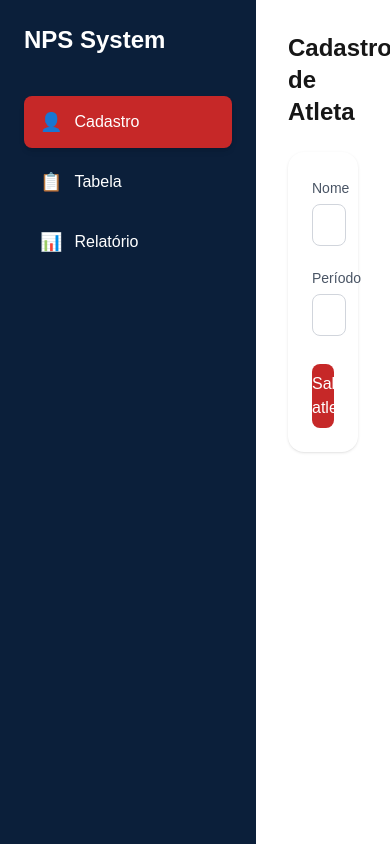
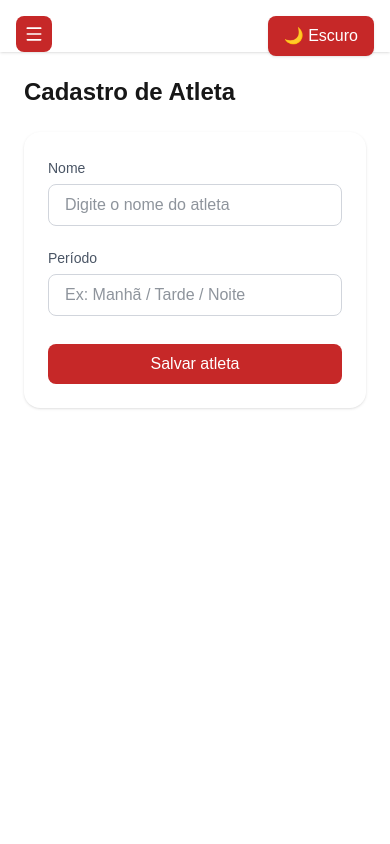
Before and after one commit to pulseflownps-creator/sistema-nps, a Next.js app: page /nps/cadastro in a window 390 px wide. Built offline with nearby package versions, Linux system fonts and the light colour scheme.

Commit message:
desing 2

```diff
--- a/app/layout.js
+++ b/app/layout.js
@@ -1,5 +1,8 @@
+"use client";
+
 import "./globals.css";
 import { Inter } from "next/font/google";
+import { useEffect, useState } from "react";
 
 const inter = Inter({
   subsets: ["latin"],
@@ -11,9 +14,38 @@ export const metadata = {
 };
 
 export default function RootLayout({ children }) {
+  const [dark, setDark] = useState(false);
+
+  useEffect(() => {
+    const saved = localStorage.getItem("theme");
+    if (saved === "dark") setDark(true);
+  }, []);
+
+  useEffect(() => {
+    if (dark) {
+      document.documentElement.classList.add("dark");
+      localStorage.setItem("theme", "dark");
+    } else {
+      document.documentElement.classList.remove("dark");
+      localStorage.setItem("theme", "light");
+    }
+  }, [dark]);
+
   return (
     <html lang="pt-br">
-      <body className={`${inter.variable} font-sans bg-[#F3F4F6] text-gray-800`}>
+      <body
+        className={`${inter.variable} font-sans transition-colors
+        ${dark ? "bg-[#0B1F3A] text-white" : "bg-[#F3F4F6] text-gray-800"}
+      `}
+      >
+        {/* BOTÃO DE TEMA */}
+        <button
+          onClick={() => setDark(!dark)}
+          className="fixed top-4 right-4 z-50 bg-[#C62828] text-white px-4 py-2 rounded-lg shadow"
+        >
+          {dark ? "☀️ Claro" : "🌙 Escuro"}
+        </button>
+
         {children}
       </body>
     </html>
--- a/app/nps/cadastro/page.js
+++ b/app/nps/cadastro/page.js
@@ -1,14 +1,33 @@
 'use client'
 import { useState } from 'react'
 import { supabase } from '../../../lib/supabase'
+import toast, { Toaster } from 'react-hot-toast'
 
 export default function Cadastro() {
   const [nome, setNome] = useState('')
   const [periodo, setPeriodo] = useState('')
+  const [loading, setLoading] = useState(false)
 
   const salvar = async () => {
-    await supabase.from('atletas').insert([{ nome, periodo }])
-    alert('Salvo com sucesso!')
+    if (!nome || !periodo) {
+      toast.error('Preencha todos os campos')
+      return
+    }
+
+    setLoading(true)
+
+    const { error } = await supabase
+      .from('atletas')
+      .insert([{ nome, periodo }])
+
+    setLoading(false)
+
+    if (error) {
+      toast.error('Erro ao salvar')
+      return
+    }
+
+    toast.success('Atleta cadastrado!')
     setNome('')
     setPeriodo('')
   }
@@ -16,34 +35,47 @@ export default function Cadastro() {
   return (
     <div className="max-w-xl">
 
+      {/* TOAST */}
+      <Toaster position="top-right" />
+
       {/* TÍTULO */}
       <h1 className="text-2xl font-semibold mb-6">
         Cadastro de Atleta
       </h1>
 
       {/* CARD */}
-      <div className="bg-white p-6 rounded-2xl shadow-sm flex flex-col gap-5">
+      <div className="bg-white dark:bg-[#1E293B] p-6 rounded-2xl shadow-sm flex flex-col gap-5 transition">
 
         {/* INPUT NOME */}
         <div>
-          <label className="text-sm text-gray-600">Nome</label>
+          <label className="text-sm text-gray-600 dark:text-gray-300">
+            Nome
+          </label>
           <input
             value={nome}
             onChange={e => setNome(e.target.value)}
             placeholder="Digite o nome do atleta"
-            className="w-full mt-1 border border-gray-300 rounded-lg px-4 py-2
+            className="w-full mt-1 border border-gray-300 dark:border-gray-600
+            bg-white dark:bg-[#0B1F3A]
+            text-gray-800 dark:text-white
+            rounded-lg px-4 py-2 transition
             focus:outline-none focus:ring-2 focus:ring-[#C62828]"
           />
         </div>
 
         {/* INPUT PERÍODO */}
         <div>
-          <label className="text-sm text-gray-600">Período</label>
+          <label className="text-sm text-gray-600 dark:text-gray-300">
+            Período
+          </label>
           <input
             value={periodo}
             onChange={e => setPeriodo(e.target.value)}
             placeholder="Ex: Manhã / Tarde / Noite"
-            className="w-full mt-1 border border-gray-300 rounded-lg px-4 py-2
+            className="w-full mt-1 border border-gray-300 dark:border-gray-600
+            bg-white dark:bg-[#0B1F3A]
+            text-gray-800 dark:text-white
+            rounded-lg px-4 py-2 transition
             focus:outline-none focus:ring-2 focus:ring-[#C62828]"
           />
         </div>
@@ -51,9 +83,19 @@ export default function Cadastro() {
         {/* BOTÃO */}
         <button
           onClick={salvar}
-          className="mt-2 bg-[#C62828] hover:bg-red-700 text-white py-2 rounded-lg transition"
+          disabled={loading}
+          className="mt-2 bg-[#C62828] hover:bg-red-700
+          disabled:bg-gray-400
+          text-white py-2 rounded-lg transition flex items-center justify-center gap-2"
         >
-          Salvar atleta
+          {loading ? (
+            <>
+              <span className="animate-spin border-2 border-white border-t-transparent rounded-full w-4 h-4"></span>
+              Salvando...
+            </>
+          ) : (
+            "Salvar atleta"
+          )}
         </button>
 
       </div>
--- a/app/nps/layout.js
+++ b/app/nps/layout.js
@@ -2,21 +2,54 @@
 
 import Link from "next/link";
 import { usePathname } from "next/navigation";
+import { useState } from "react";
+
+import {
+  User,
+  Table,
+  BarChart3,
+  Menu,
+  X
+} from "lucide-react";
 
 export default function NpsLayout({ children }) {
   const pathname = usePathname();
+  const [open, setOpen] = useState(false);
 
   const menu = [
-    { name: "Cadastro", path: "/nps/cadastro", icon: "👤" },
-    { name: "Tabela", path: "/nps/tabela", icon: "📋" },
-    { name: "Relatório", path: "/nps/relatorio", icon: "📊" },
+    { name: "Cadastro", path: "/nps/cadastro", icon: User },
+    { name: "Tabela", path: "/nps/tabela", icon: Table },
+    { name: "Relatório", path: "/nps/relatorio", icon: BarChart3 },
   ];
 
   return (
     <div className="flex h-screen">
 
+      {/* MOBILE BUTTON */}
+      <button
+        onClick={() => setOpen(true)}
+        className="md:hidden fixed top-4 left-4 z-50 bg-[#C62828] text-white p-2 rounded-lg"
+      >
+        <Menu size={20} />
+      </button>
+
       {/* SIDEBAR */}
-      <aside className="w-64 bg-[#0B1F3A] text-white flex flex-col p-6">
+      <aside
+        className={`
+          fixed md:relative z-40 h-full w-64 p-6 flex flex-col
+          bg-[#0B1F3A] text-white
+          transform transition-transform duration-300
+          ${open ? "translate-x-0" : "-translate-x-full md:translate-x-0"}
+        `}
+      >
+
+        {/* CLOSE MOBILE */}
+        <button
+          onClick={() => setOpen(false)}
+          className="md:hidden mb-6 self-end"
+        >
+          <X />
+        </button>
 
         <h1 className="text-2xl font-bold mb-10">
           NPS System
@@ -25,11 +58,13 @@ export default function NpsLayout({ children }) {
         <nav className="flex flex-col gap-2">
           {menu.map((item) => {
             const isActive = pathname === item.path;
+            const Icon = item.icon;
 
             return (
               <Link
                 key={item.path}
                 href={item.path}
+                onClick={() => setOpen(false)}
                 className={`flex items-center gap-3 px-4 py-3 rounded-lg transition-all
                   ${
                     isActive
@@ -37,7 +72,7 @@ export default function NpsLayout({ children }) {
                       : "hover:bg-white/10"
                   }`}
               >
-                <span className="text-lg">{item.icon}</span>
+                <Icon size={18} />
                 <span>{item.name}</span>
               </Link>
             );
@@ -47,9 +82,20 @@ export default function NpsLayout({ children }) {
       </aside>
 
       {/* CONTEÚDO */}
-      <main className="flex-1 p-8 overflow-y-auto">
-        {children}
-      </main>
+      <div className="flex-1 flex flex-col">
+
+        {/* HEADER */}
+        <header className="bg-white dark:bg-[#0B1F3A] px-6 py-4 shadow-sm flex justify-end">
+          <span className="text-sm text-gray-500 dark:text-gray-300">
+            Sistema NPS
+          </span>
+        </header>
+
+        <main className="flex-1 p-6 md:p-8 overflow-y-auto">
+          {children}
+        </main>
+
+      </div>
 
     </div>
   );
--- a/app/nps/relatorio/page.js
+++ b/app/nps/relatorio/page.js
@@ -1,6 +1,7 @@
 'use client'
 import { useState } from 'react'
 import { supabase } from '../../../lib/supabase'
+import toast, { Toaster } from 'react-hot-toast'
 
 import {
   BarChart,
@@ -13,9 +14,18 @@ import {
 
 export default function Relatorio() {
   const [dados, setDados] = useState(null)
+  const [loading, setLoading] = useState(false)
 
   const gerar = async () => {
-    const { data } = await supabase.from('atletas').select('*')
+    setLoading(true)
+
+    const { data, error } = await supabase.from('atletas').select('*')
+
+    if (error) {
+      toast.error('Erro ao gerar relatório')
+      setLoading(false)
+      return
+    }
 
     const mesAtual = new Date().getMonth()
 
@@ -31,49 +41,64 @@ export default function Relatorio() {
       respondidos,
       percentual: total ? ((respondidos / total) * 100).toFixed(1) : 0
     })
+
+    toast.success('Relatório gerado!')
+    setLoading(false)
   }
 
   const dataGrafico = dados
     ? [
-      { name: 'Total', valor: dados.total },
-      { name: 'Respondidos', valor: dados.respondidos }
-    ]
+        { name: 'Total', valor: dados.total },
+        { name: 'Respondidos', valor: dados.respondidos }
+      ]
     : []
 
   return (
     <div className="flex flex-col gap-6">
 
+      <Toaster position="top-right" />
+
       {/* TOPO */}
-      <div className="flex items-center justify-between">
+      <div className="flex flex-col md:flex-row md:items-center md:justify-between gap-4">
         <h1 className="text-2xl font-semibold">
           Relatório NPS
         </h1>
 
         <button
           onClick={gerar}
-          className="bg-[#C62828] hover:bg-red-700 text-white px-4 py-2 rounded-lg transition"
+          disabled={loading}
+          className="bg-[#C62828] hover:bg-red-700
+          disabled:bg-gray-400
+          text-white px-4 py-2 rounded-lg transition flex items-center justify-center gap-2"
         >
-          Gerar relatório
+          {loading ? (
+            <>
+              <span className="animate-spin border-2 border-white border-t-transparent rounded-full w-4 h-4"></span>
+              Gerando...
+            </>
+          ) : (
+            "Gerar relatório"
+          )}
         </button>
       </div>
 
       {/* MÉTRICAS */}
       {dados && (
-        <div className="grid grid-cols-3 gap-4">
+        <div className="grid grid-cols-1 md:grid-cols-3 gap-4">
 
-          <div className="bg-white p-5 rounded-xl shadow-sm">
-            <p className="text-sm text-gray-500">Total</p>
-            <h2 className="text-2xl font-bold">{dados.total}</h2>
+          <div className="bg-white dark:bg-[#1E293B] p-5 rounded-xl shadow-sm transition">
+            <p className="text-sm text-gray-500 dark:text-gray-300">Total</p>
+            <h2 className="text-3xl font-bold">{dados.total}</h2>
           </div>
 
-          <div className="bg-white p-5 rounded-xl shadow-sm">
-            <p className="text-sm text-gray-500">Respondidos</p>
-            <h2 className="text-2xl font-bold">{dados.respondidos}</h2>
+          <div className="bg-white dark:bg-[#1E293B] p-5 rounded-xl shadow-sm transition">
+            <p className="text-sm text-gray-500 dark:text-gray-300">Respondidos</p>
+            <h2 className="text-3xl font-bold">{dados.respondidos}</h2>
           </div>
 
-          <div className="bg-white p-5 rounded-xl shadow-sm">
-            <p className="text-sm text-gray-500">Percentual</p>
-            <h2 className="text-2xl font-bold">{dados.percentual}%</h2>
+          <div className="bg-white dark:bg-[#1E293B] p-5 rounded-xl shadow-sm transition">
+            <p className="text-sm text-gray-500 dark:text-gray-300">Percentual</p>
+            <h2 className="text-3xl font-bold">{dados.percentual}%</h2>
           </div>
 
         </div>
@@ -81,7 +106,7 @@ export default function Relatorio() {
 
       {/* GRÁFICO */}
       {dados && (
-        <div className="bg-white p-6 rounded-2xl shadow-sm">
+        <div className="bg-white dark:bg-[#1E293B] p-6 rounded-2xl shadow-sm transition">
           <h2 className="text-lg font-semibold mb-4">
             Desempenho
           </h2>
@@ -89,10 +114,10 @@ export default function Relatorio() {
           <div className="w-full h-[300px]">
             <ResponsiveContainer>
               <BarChart data={dataGrafico}>
-                <XAxis dataKey="name" />
-                <YAxis />
+                <XAxis stroke="#888" dataKey="name" />
+                <YAxis stroke="#888" />
                 <Tooltip />
-                <Bar dataKey="valor" radius={[6, 6, 0, 0]} />
+                <Bar dataKey="valor" fill="#C62828" radius={[6, 6, 0, 0]} />
               </BarChart>
             </ResponsiveContainer>
           </div>
--- a/app/nps/tabela/page.js
+++ b/app/nps/tabela/page.js
@@ -1,17 +1,28 @@
 'use client'
 import { useEffect, useState } from 'react'
 import { supabase } from '../../../lib/supabase'
+import toast, { Toaster } from 'react-hot-toast'
 
 export default function Tabela() {
   const [dados, setDados] = useState([])
+  const [loading, setLoading] = useState(true)
+  const [loadingId, setLoadingId] = useState(null)
 
   const carregar = async () => {
-    const { data } = await supabase
+    setLoading(true)
+
+    const { data, error } = await supabase
       .from('atletas')
       .select('*')
       .order('created_at')
 
+    if (error) {
+      toast.error('Erro ao carregar dados')
+    } else {
       setDados(data)
+    }
+
+    setLoading(false)
   }
 
   useEffect(() => {
@@ -19,16 +30,27 @@ export default function Tabela() {
   }, [])
 
   const atualizar = async (id, campo) => {
-    await supabase
+    setLoadingId(id)
+
+    const { error } = await supabase
       .from('atletas')
       .update({ [campo]: true })
       .eq('id', id)
 
+    if (error) {
+      toast.error('Erro ao atualizar')
+    } else {
+      toast.success('Atualizado com sucesso')
       carregar()
+    }
+
+    setLoadingId(null)
   }
 
   return (
     <div className="flex flex-col gap-6">
+
+      <Toaster position="top-right" />
 
       {/* TÍTULO */}
       <h1 className="text-2xl font-semibold">
@@ -36,12 +58,20 @@ export default function Tabela() {
       </h1>
 
       {/* CARD */}
-      <div className="bg-white rounded-2xl shadow-sm overflow-hidden">
+      <div className="bg-white dark:bg-[#1E293B] rounded-2xl shadow-sm overflow-hidden transition">
 
-        <table className="w-full">
+        {/* LOADING */}
+        {loading ? (
+          <div className="p-6 text-center text-gray-500 dark:text-gray-300">
+            Carregando dados...
+          </div>
+        ) : (
+
+          <div className="overflow-x-auto">
+            <table className="w-full min-w-[600px]">
 
               {/* CABEÇALHO */}
-          <thead className="bg-gray-100 text-gray-600 text-sm">
+              <thead className="bg-gray-100 dark:bg-[#0B1F3A] text-gray-600 dark:text-gray-300 text-sm">
                 <tr>
                   <th className="text-left p-4">#</th>
                   <th className="text-left p-4">Nome</th>
@@ -56,21 +86,21 @@ export default function Tabela() {
                 {dados.map((a, i) => (
                   <tr
                     key={a.id}
-                className="border-t hover:bg-gray-50 transition"
+                    className="border-t dark:border-gray-700 hover:bg-gray-50 dark:hover:bg-[#0B1F3A]/50 transition"
                   >
                     <td className="p-4 text-sm text-gray-500">
                       {i + 1}
                     </td>
 
-                <td className="p-4 font-medium">
+                    <td className="p-4 font-medium text-gray-800 dark:text-white">
                       {a.nome}
                     </td>
 
-                <td className="p-4 text-gray-600">
+                    <td className="p-4 text-gray-600 dark:text-gray-300">
                       {a.periodo}
                     </td>
 
-                <td className="p-4 text-gray-600">
+                    <td className="p-4 text-gray-600 dark:text-gray-300">
                       {new Date(a.created_at).toLocaleDateString()}
                     </td>
 
@@ -78,34 +108,42 @@ export default function Tabela() {
                     <td className="p-4">
                       <div className="flex gap-2">
 
-                    {/* +1 DIA */}
+                        {/* +1 */}
                         <button
-                      disabled={a.respondido || a.enviado_dia1}
+                          disabled={a.respondido || a.enviado_dia1 || loadingId === a.id}
                           onClick={() => atualizar(a.id, 'enviado_dia1')}
-                      className="px-3 py-1 rounded-lg text-sm bg-blue-100 text-blue-700 hover:bg-blue-200 disabled:bg-gray-200 disabled:text-gray-400 transition"
+                          className="px-3 py-1 rounded-lg text-sm bg-blue-100 text-blue-700 hover:bg-blue-200
+                          disabled:bg-gray-200 disabled:text-gray-400 transition flex items-center gap-1"
                         >
-                      +1
+                          {loadingId === a.id ? "..." : "+1"}
                         </button>
 
-                    {/* +7 DIAS */}
+                        {/* +7 */}
                         <button
-                      disabled={a.respondido || a.enviado_semana}
+                          disabled={a.respondido || a.enviado_semana || loadingId === a.id}
                           onClick={() => atualizar(a.id, 'enviado_semana')}
-                      className="px-3 py-1 rounded-lg text-sm bg-purple-100 text-purple-700 hover:bg-purple-200 disabled:bg-gray-200 disabled:text-gray-400 transition"
+                          className="px-3 py-1 rounded-lg text-sm bg-purple-100 text-purple-700 hover:bg-purple-200
+                          disabled:bg-gray-200 disabled:text-gray-400 transition"
                         >
-                      +7
+                          {loadingId === a.id ? "..." : "+7"}
                         </button>
 
                         {/* RESPONDIDO */}
                         <button
+                          disabled={loadingId === a.id}
                           onClick={() => atualizar(a.id, 'respondido')}
                           className={`px-3 py-1 rounded-lg text-sm transition
-                        ${a.respondido
+                            ${
+                              a.respondido
                                 ? "bg-green-100 text-green-700"
                                 : "bg-[#C62828] text-white hover:bg-red-700"
                             }`}
                         >
-                      {a.respondido ? "Respondido" : "Marcar"}
+                          {loadingId === a.id
+                            ? "..."
+                            : a.respondido
+                            ? "Respondido"
+                            : "Marcar"}
                         </button>
 
                       </div>
@@ -115,7 +153,9 @@ export default function Tabela() {
               </tbody>
 
             </table>
+          </div>
 
+        )}
       </div>
     </div>
   )
--- a/package.json
+++ b/package.json
@@ -10,9 +10,11 @@
   },
   "dependencies": {
     "@supabase/supabase-js": "^2.100.0",
+    "lucide-react": "^1.7.0",
     "next": "16.2.1",
     "react": "19.2.4",
     "react-dom": "19.2.4",
+    "react-hot-toast": "^2.6.0",
     "recharts": "^3.8.0"
   },
   "devDependencies": {
```
Also changed, not shown: 1 other file (tests, documents, lock files or other folders). Lines whose indentation alone changed are shown as unchanged.
